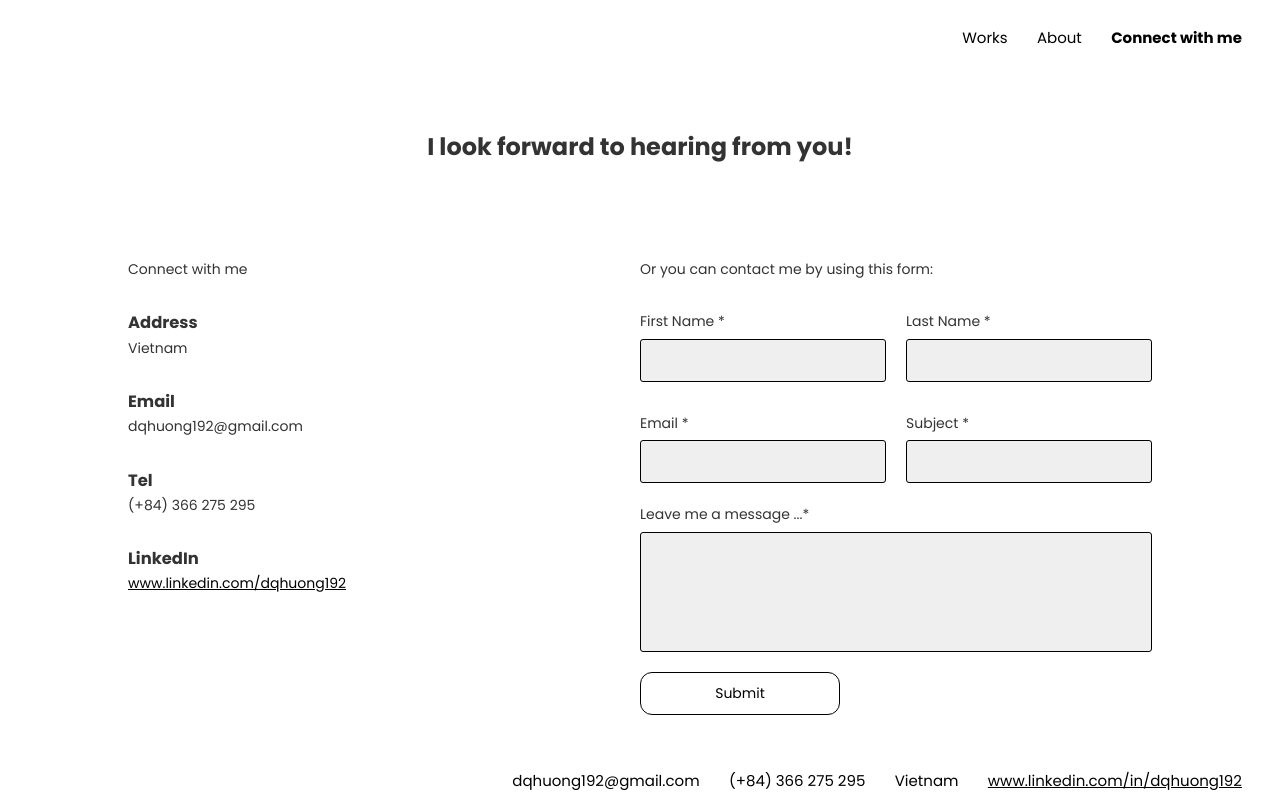
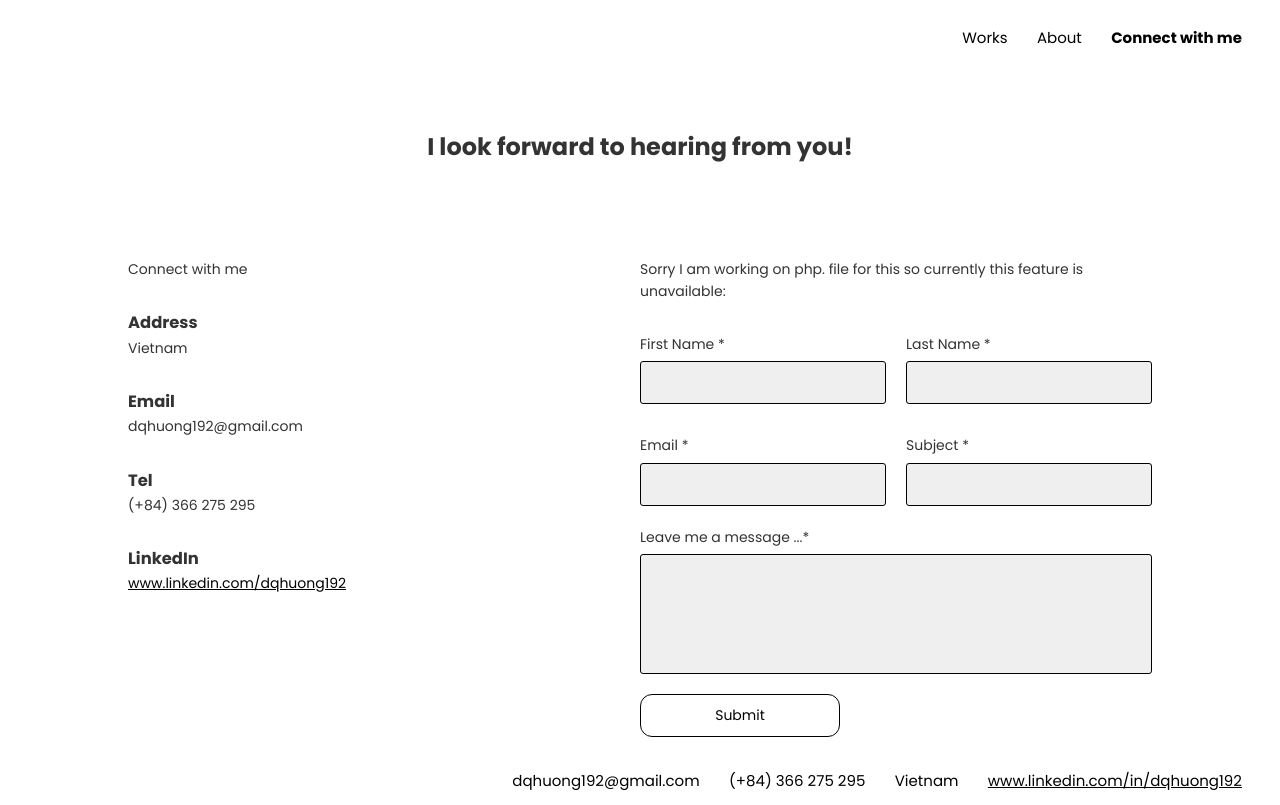
Before and after one commit to dqhuong192/Portfolio-website, a plain HTML site: page connect.html in a window 1280 px wide. Drawn offline with Linux system fonts and the light colour scheme.

Commit message:
Update connect.html

```diff
--- a/connect.html
+++ b/connect.html
@@ -56,7 +56,7 @@
             </div>
 
             <div class="contacts">
-                <p class="form-heading">Or you can contact me by using this form:</p>
+                <p class="form-heading">Sorry I am working on php. file for this so currently this feature is unavailable:</p>
                 <form action="form-handler.php" method="post">
                     <div class="connect-row-small">
                         <div class="connect-input-rec">
```
